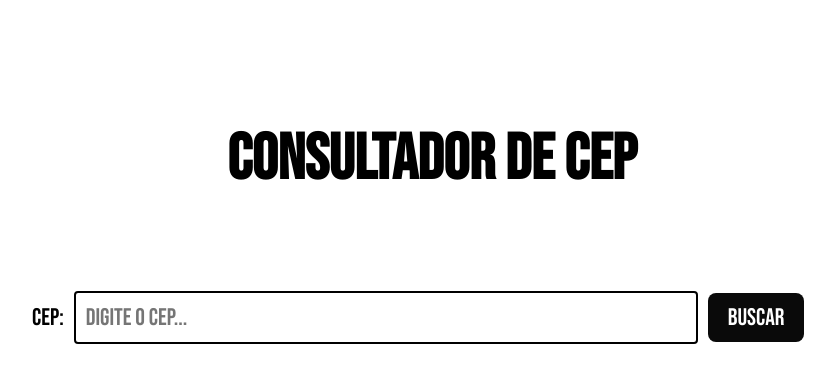
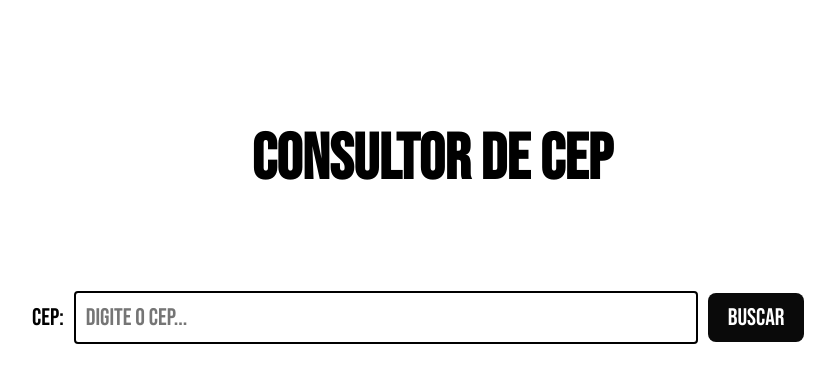
Before and after one commit to otavioaldrighi/Consultador-CEP, a plain HTML site: page index.html in a window 1280 px wide. Shown: the whole page, without its empty margins (208-1043 px from the left). Drawn offline with Linux system fonts and the light colour scheme.

Commit message:
Update Title

```diff
--- a/index.html
+++ b/index.html
@@ -17,7 +17,7 @@
 	<body>
 
 		<div class="container">
-			<h1 class="container-title">Consultador de CEP</h1>
+			<h1 class="container-title">Consultor de CEP</h1>
 				<div class="form">
 					<label for="cep" class="cep">CEP:</label>
 					<input type="text" onkeypress="onlyNumbers(event)" id="cep" placeholder="Digite o CEP..." maxlength="8">
```
